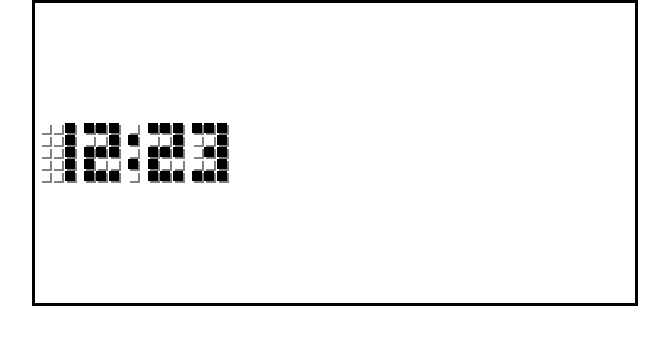
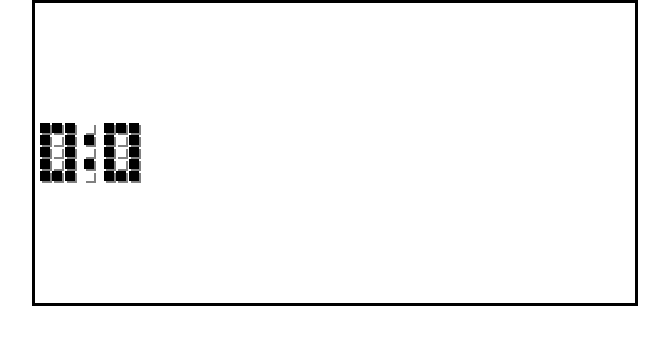
Before and after one commit to edidonato1/Widgets, a React (Create React App) app: page / in a window 1280 px wide. Shown: the top 344 px of the page, without its empty margins (305-974 px from the left). Built offline with nearby package versions, Linux system fonts and the light colour scheme.

Commit message:
finish basic clock functionality

```diff
--- a/src/components/Date/dateHelpers.js
+++ b/src/components/Date/dateHelpers.js
@@ -26,3 +26,13 @@ switch (true) {
   default:
     suffix = 'th';
 }
+
+const makeTimeArray = d => {
+  let hours = d.getHours() >= 13 ? d.getHours() - 12 : d.getHours();
+  let minutes = d.getMinutes();
+  let left = hours.toString().split('').map(s => Number(s));
+  let right = minutes.toString().split('').map(s => Number(s));
+  return [...left, 10, ...right]
+}
+
+export let timeArray = makeTimeArray(d);
--- a/src/widgets/Clock/Clock.jsx
+++ b/src/widgets/Clock/Clock.jsx
@@ -1,12 +1,12 @@
 import { numbers } from './numbers';
+import { timeArray } from '../../components/Date/dateHelpers';
 console.log(numbers[1][1])
 
-let time = [1, 2,10, 2, 3];
 
 export default function Clock() {
   return (
     <div id="clock-main">
-      {time.map(n =>
+      {timeArray.map(n =>
          <div className={n < 10 ? "analog-digit-container" : "colon-container"}>
          {numbers[n].map(row =>
            <div className="row">
```
